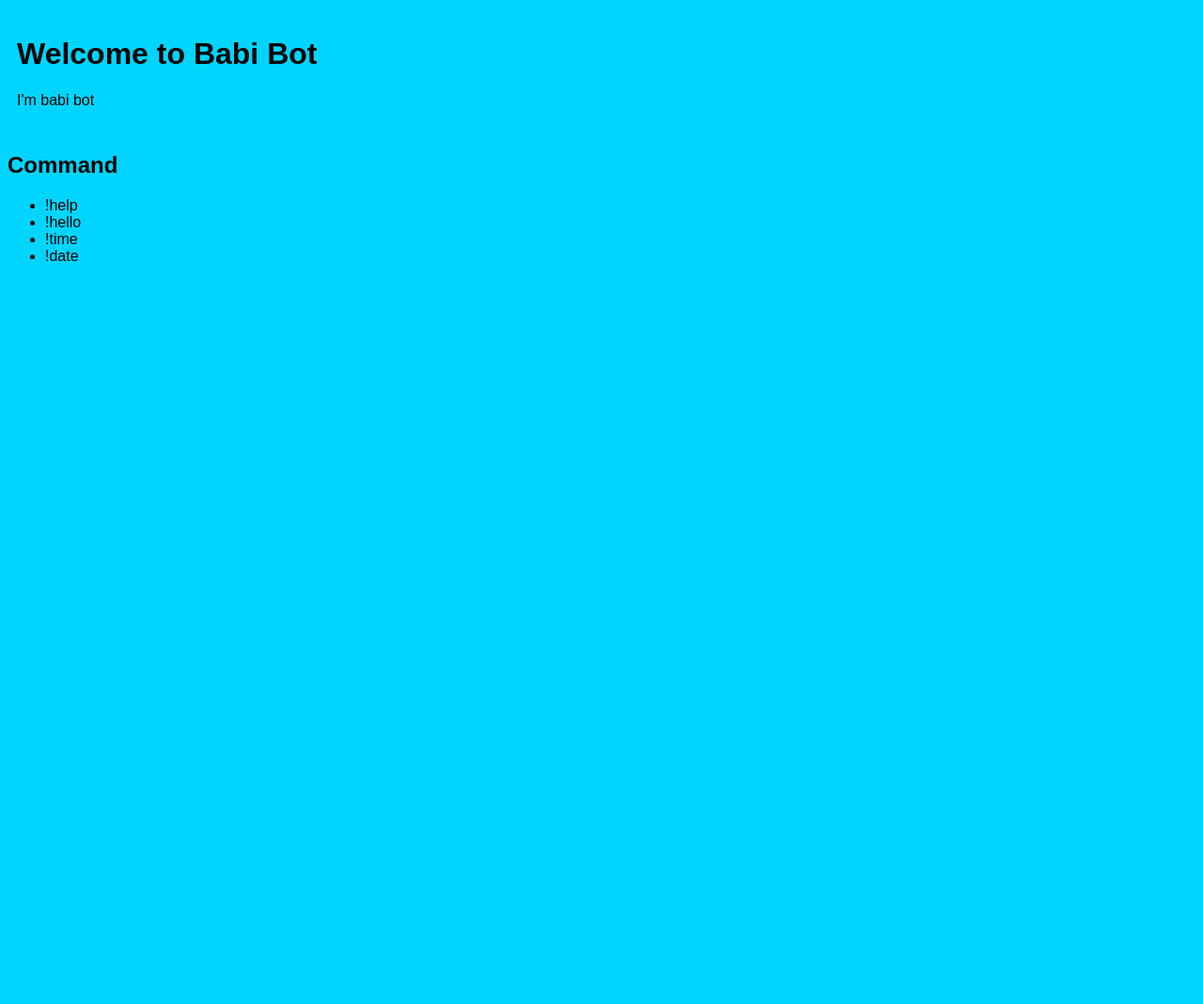
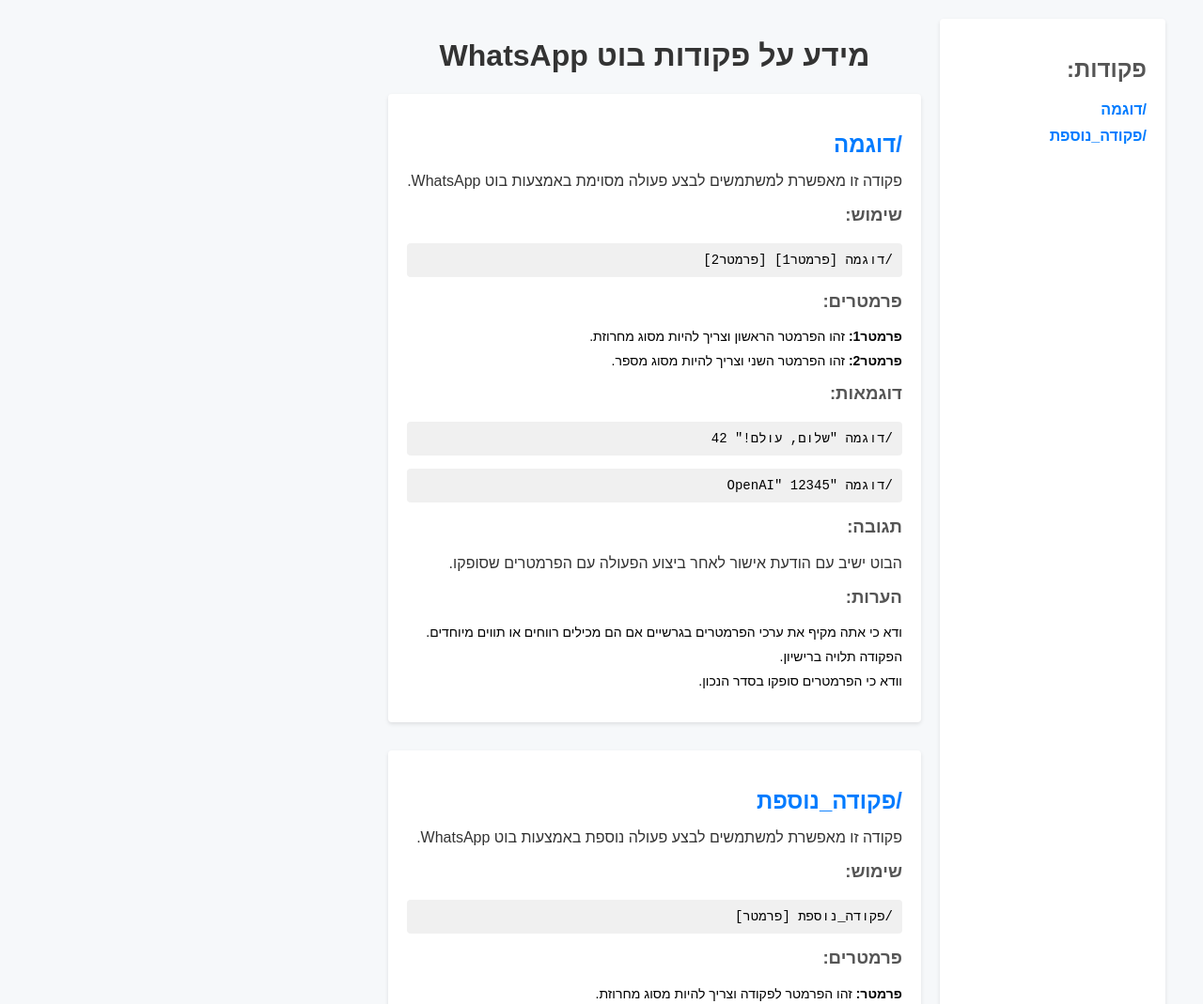
Before and after one commit to ZeANi-SHILIX/BabiBot, a website: page botIndex.html in a window 1280 px wide. Shown: the top 1069 px of the page at 94% size. Before the commit the page ends 800 px from the top, so only its background shows below. Drawn offline with Linux system fonts and the light colour scheme.

Commit message:
some improvments

```diff
--- a/botIndex.html
+++ b/botIndex.html
@@ -1,42 +1,170 @@
 <!DOCTYPE html>
-<html lang="en">
+<html dir="rtl" lang="he">
 <head>
-    <meta charset="UTF-8">
-    <meta http-equiv="X-UA-Compatible" content="IE=edge">
-    <meta name="viewport" content="width=device-width, initial-scale=1.0">
-    <title>Babi Bot</title>
-</head>
+  <title>מידע על פקודות בוט WhatsApp</title>
   <style>
-    body{
-        background-color: #01d5ff;
-        color: #000000;
-        font-family: Arial, Helvetica, sans-serif;
+    body {
+      font-family: Arial, sans-serif;
+      margin: 20px;
+      background-color: #F6F8FA;
+      display: flex;
     }
-    .welcome{
+
+    h1 {
+      color: #333;
+      text-align: center;
+    }
+
+    h2 {
+      color: #555;
+      margin-top: 20px;
+    }
+
+    pre {
+      background-color: #EAEAEA;
       padding: 10px;
+      border-radius: 4px;
+      overflow-x: auto;
     }
-    .command{
+
+    ul {
+      list-style-type: none;
+      padding: 0;
+    }
+
+    li {
+      margin-bottom: 10px;
+    }
+
+    .command {
+      margin-bottom: 30px;
+      background-color: #FFFFFF;
+      border-radius: 4px;
+      padding: 20px;
+      box-shadow: 0px 2px 4px rgba(0, 0, 0, 0.1);
+    }
+
+    .command h2 {
+      color: #007BFF;
+      font-size: 24px;
+      margin-bottom: 10px;
+    }
+
+    .command p {
+      color: #333;
+      font-size: 16px;
+    }
+
+    .command h3 {
+      color: #555;
+      margin-top: 15px;
+    }
+
+    .command pre {
+      background-color: #F0F0F0;
+      font-size: 14px;
+    }
+
+    .command ul {
       margin-top: 10px;
     }
+
+    .command li {
+      font-size: 14px;
+    }
+
+    .index {
+      background-color: #FFFFFF;
+      border-radius: 4px;
+      padding: 20px;
+      box-shadow: 0px 2px 4px rgba(0, 0, 0, 0.1);
+      min-width: 200px;
+      margin-right: 20px;
+    }
+
+    .index ul {
+      margin: 0;
+      padding: 0;
+    }
+
+    .index li {
+      margin-bottom: 10px;
+      list-style-type: none;
+    }
+
+    .index a {
+      color: #007BFF;
+      text-decoration: none;
+      font-weight: bold;
+    }
+
+    .index a:hover {
+      text-decoration: underline;
+    }
+
+    .content {
+      margin-right: 20px;
+    }
   </style>
+</head>
 <body>
-    <!-- welcome  -->
-    <div class="welcome">
-        <h1>Welcome to Babi Bot</h1>
-        <p>I'm babi bot</p>
-    </div>
-
-    <!-- list of command -->
-    <div class="command">
-        <h2>Command</h2>
+  <div class="index">
+    <h2>פקודות:</h2>
     <ul>
-            <li>!help</li>
-            <li>!hello</li>
-            <li>!time</li>
-            <li>!date</li>
+      <li><a href="#command-example">/דוגמה</a></li>
+      <li><a href="#command-another">/פקודה_נוספת</a></li>
+      <!-- Add more command links as needed -->
     </ul>
   </div>
 
+  <div class="content">
+    <h1>מידע על פקודות בוט WhatsApp</h1>
 
+    <div class="command" id="command-example">
+      <h2>/דוגמה</h2>
+      <p>פקודה זו מאפשרת למשתמשים לבצע פעולה מסוימת באמצעות בוט WhatsApp.</p>
+      <h3>שימוש:</h3>
+      <pre>/דוגמה [פרמטר1] [פרמטר2]</pre>
+      <h3>פרמטרים:</h3>
+      <ul>
+        <li><strong>פרמטר1:</strong> זהו הפרמטר הראשון וצריך להיות מסוג מחרוזת.</li>
+        <li><strong>פרמטר2:</strong> זהו הפרמטר השני וצריך להיות מסוג מספר.</li>
+      </ul>
+      <h3>דוגמאות:</h3>
+      <pre>/דוגמה "שלום, עולם!" 42</pre>
+      <pre>/דוגמה "OpenAI" 12345</pre>
+      <h3>תגובה:</h3>
+      <p>הבוט ישיב עם הודעת אישור לאחר ביצוע הפעולה עם הפרמטרים שסופקו.</p>
+      <h3>הערות:</h3>
+      <ul>
+        <li>ודא כי אתה מקיף את ערכי הפרמטרים בגרשיים אם הם מכילים רווחים או תווים מיוחדים.</li>
+        <li>הפקודה תלויה ברישיון.</li>
+        <li>וודא כי הפרמטרים סופקו בסדר הנכון.</li>
+      </ul>
+    </div>
+
+    <div class="command" id="command-another">
+      <h2>/פקודה_נוספת</h2>
+      <p>פקודה זו מאפשרת למשתמשים לבצע פעולה נוספת באמצעות בוט WhatsApp.</p>
+      <h3>שימוש:</h3>
+      <pre>/פקודה_נוספת [פרמטר]</pre>
+      <h3>פרמטרים:</h3>
+      <ul>
+        <li><strong>פרמטר:</strong> זהו הפרמטר לפקודה וצריך להיות מסוג מחרוזת.</li>
+      </ul>
+      <h3>דוגמאות:</h3>
+      <pre>/פקודה_נוספת "שלום"</pre>
+      <pre>/פקודה_נוספת "בוט OpenAI"</pre>
+      <h3>תגובה:</h3>
+      <p>הבוט ישיב עם הודעת תוצאה לאחר ביצוע הפעולה עם הפרמטר שסופק.</p>
+      <h3>הערות:</h3>
+      <ul>
+        <li>ודא כי אתה מקיף את ערך הפרמטר בגרשיים אם הוא מכיל רווחים או תווים מיוחדים.</li>
+        <li>הפקודה תלויה ברישיון.</li>
+      </ul>
+    </div>
+
+    <!-- Add more command sections as needed -->
+  </div>
 </body>
 </html>
```
Also changed, not shown: handler.js (+50 -18 lines), server.js (+18 -0 lines). Lines whose indentation alone changed are shown as unchanged.
